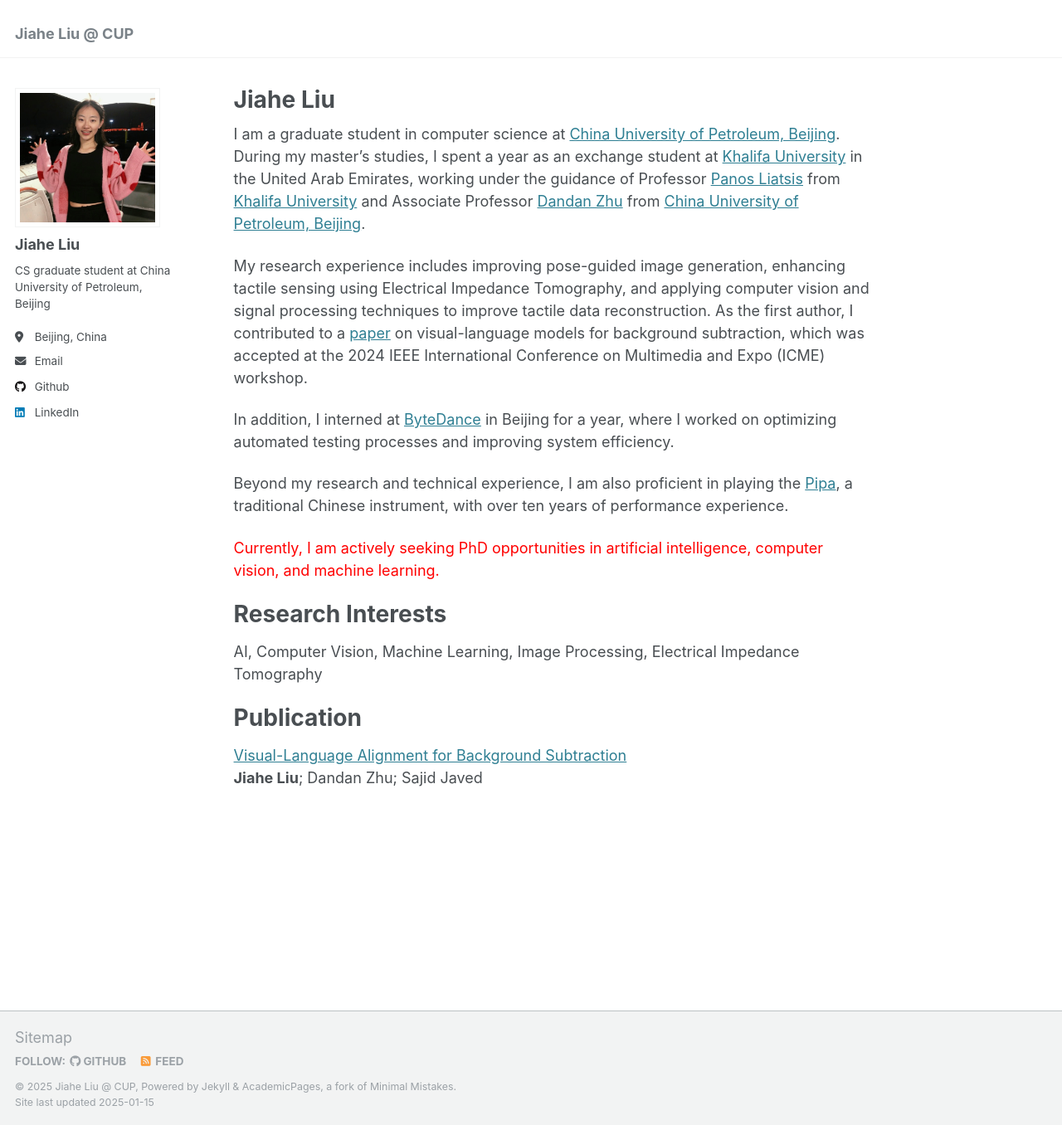
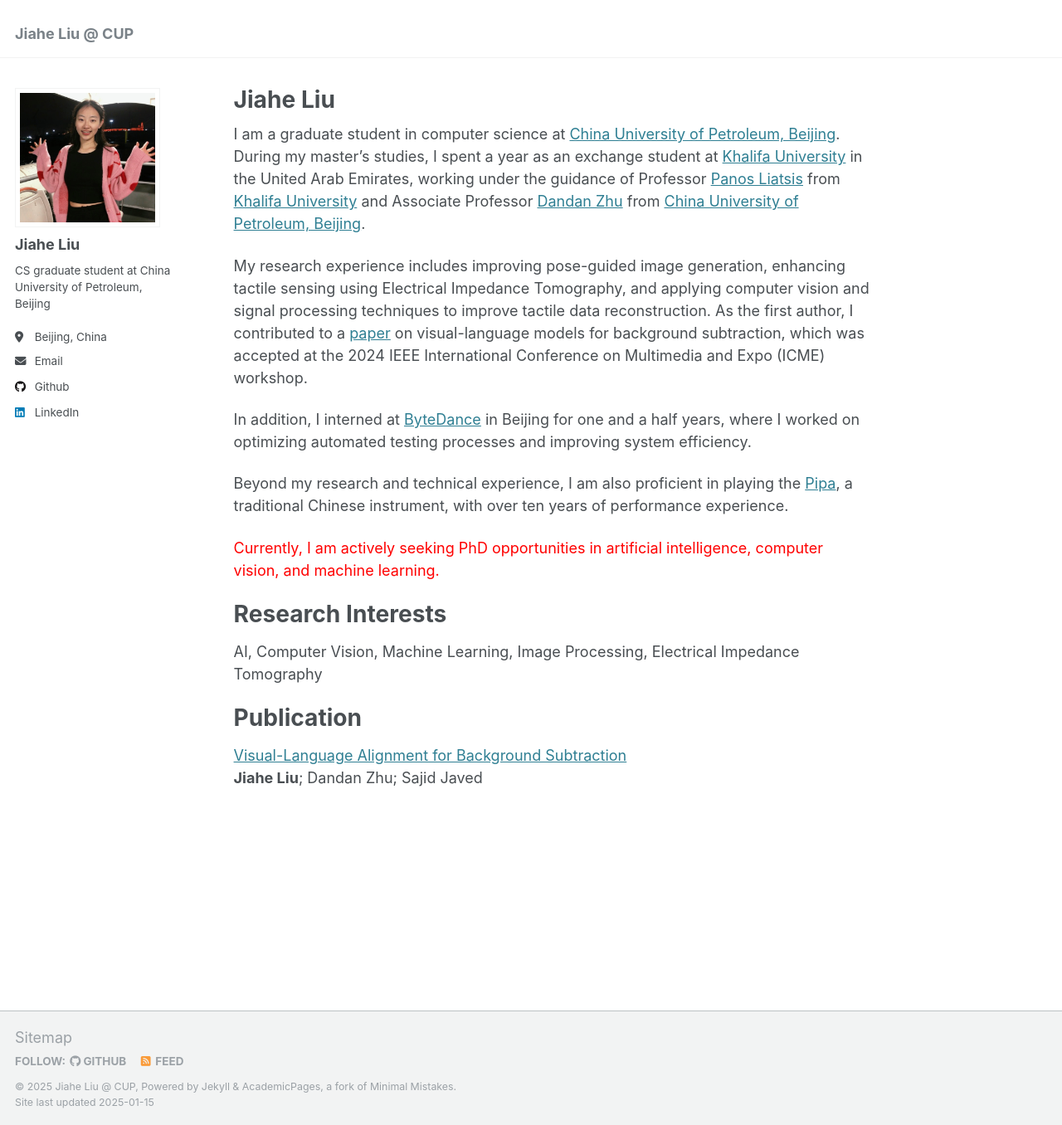
Before and after one commit to jiahe-liu/jiahe-liu.github.io, a Jekyll site: the page built from _pages/about.md, in a window 1280 px wide and 1356 px high. Shown: the whole window at 83% size. Built offline with Jekyll 4.4.1, drawn with Linux system fonts in a browser that asks for light colours.

Commit message:
Update introduction.

```diff
--- a/_pages/about.md
+++ b/_pages/about.md
@@ -11,7 +11,7 @@ I am a graduate student in computer science at [China University of Petroleum, B
 
 My research experience includes improving pose-guided image generation, enhancing tactile sensing using Electrical Impedance Tomography, and applying computer vision and signal processing techniques to improve tactile data reconstruction. As the first author, I contributed to a [paper](https://ieeexplore.ieee.org/document/10645430) on visual-language models for background subtraction, which was accepted at the 2024 IEEE International Conference on Multimedia and Expo (ICME) workshop.
 
-In addition, I interned at [ByteDance](https://www.bytedance.com/en/) in Beijing for a year, where I worked on optimizing automated testing processes and improving system efficiency.
+In addition, I interned at [ByteDance](https://www.bytedance.com/en/) in Beijing for one and a half years, where I worked on optimizing automated testing processes and improving system efficiency.
 
 Beyond my research and technical experience, I am also proficient in playing the [Pipa](https://en.wikipedia.org/wiki/Pipa), a traditional Chinese instrument, with over ten years of performance experience.
 
```
